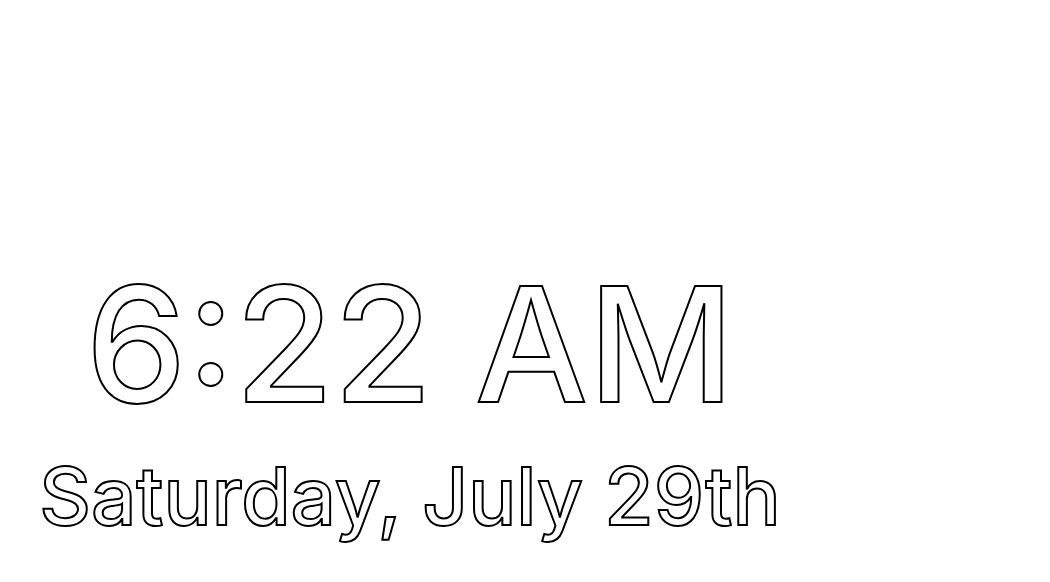
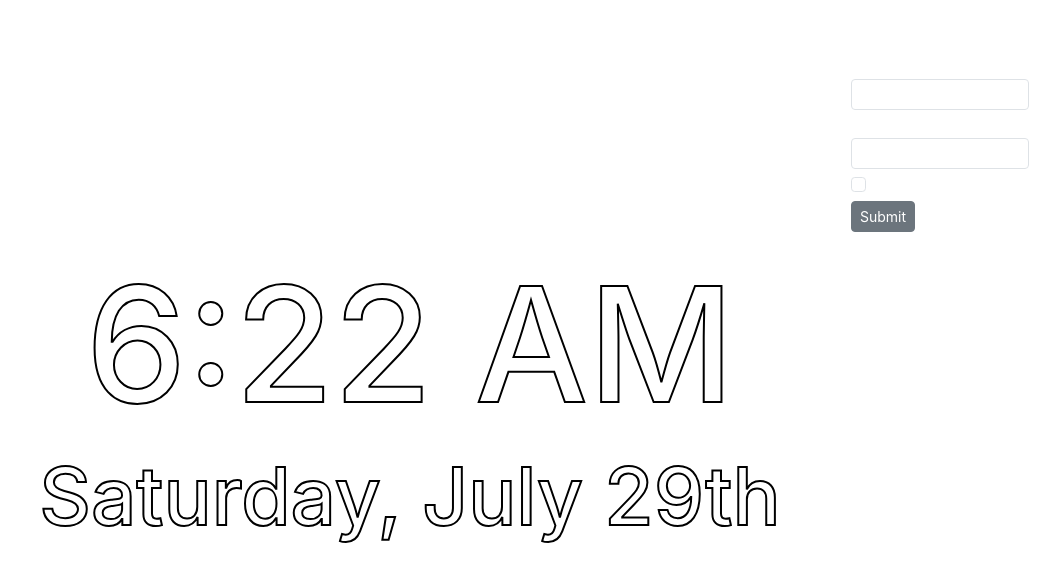
Before and after one commit to rich-fs/myhomepage.app, a Vue app: page / in a window 1280 px wide. Both pictures are taken after a click on the button "Login". Shown: the top 582 px of the page, without its empty margins (230-1280 px from the left). Built offline with nearby package versions, Linux system fonts and the light colour scheme; no server answers.

Commit message:
Login form

```diff
--- a/src/components/Login.vue
+++ b/src/components/Login.vue
@@ -12,7 +12,21 @@
 
     <div v-if="showModal" class="login-modal rounded-4 border border-white bg-white-transparent">
       <div class="modal-content text-white">
-        <p>This is a simple modal that appears below the span.</p>
+        <form>
+          <div class="mb-1">
+            <label for="username" class="form-label mb-0">Username</label>
+            <input type="email" class="form-control form-control-sm" id="username">
+          </div>
+          <div class="mb-1">
+            <label for="password" class="form-label mb-0">Password</label>
+            <input type="password" class="form-control form-control-sm" id="password">
+          </div>
+          <div class="mb-1 form-check">
+            <input type="checkbox" class="form-check-input" id="remember">
+            <label class="form-check-label" for="remember">Remember Me</label>
+          </div>
+          <button type="submit" class="btn btn-secondary btn-sm">Submit</button>
+        </form>
       </div>
     </div>
   </div>
```
